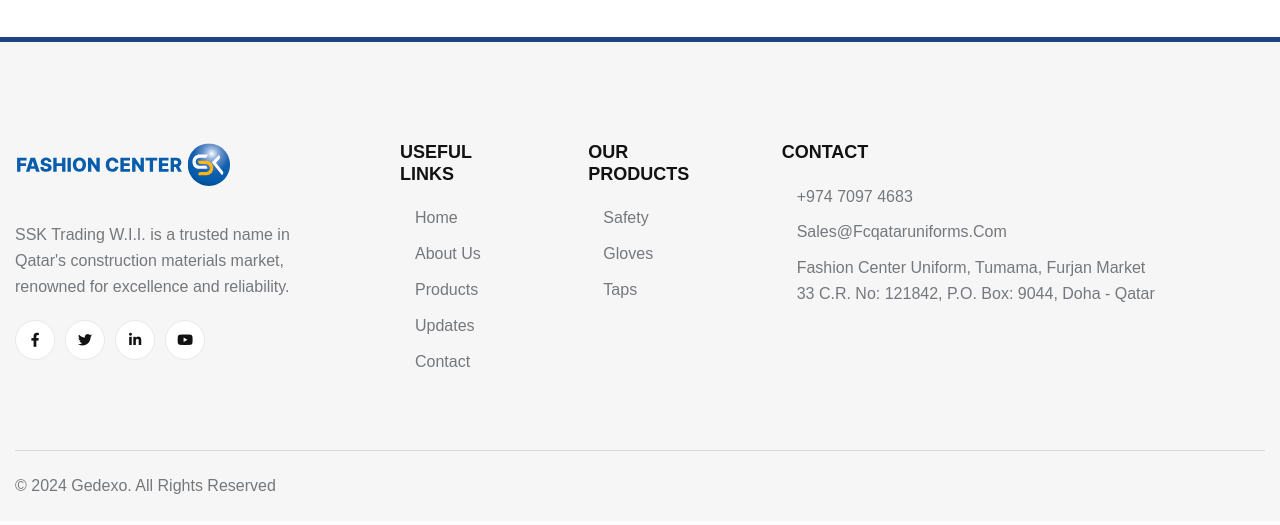
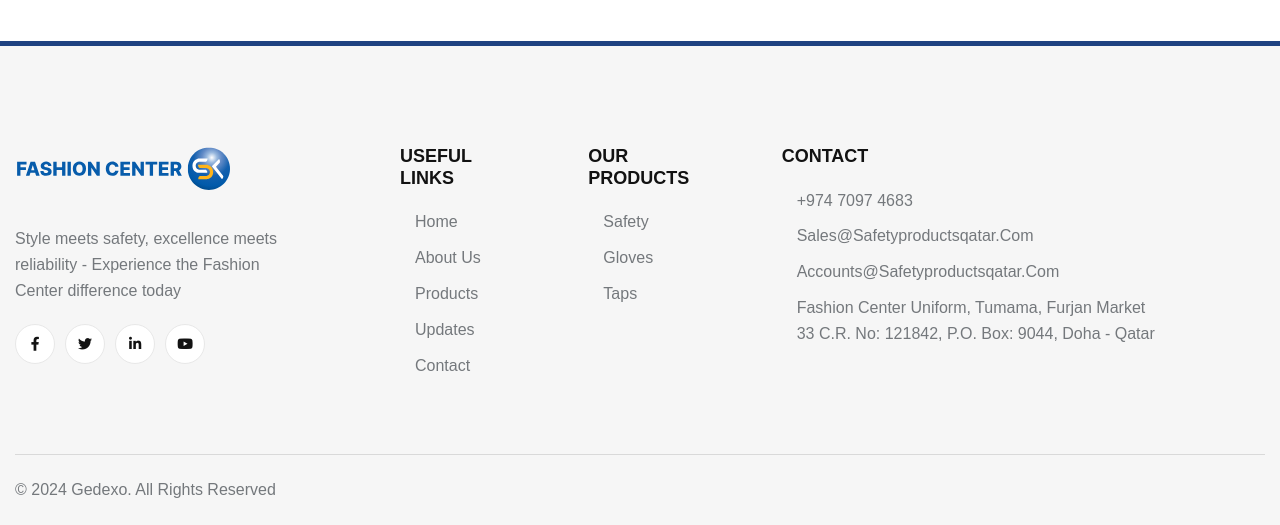
Before and after one commit to gedexo/ssk, a Django app: page /contact/ in a window 1280 px wide. Shown: the part 1554-2079 px from the top of the page. Before the commit the page ends 2048 px from the top, so only its background shows below. Run offline with Django 4.2, Linux system fonts and the light colour scheme; data comes from the database, SQL or seed files in the repository; some libraries are stand-ins or nearby versions; some web fonts are replaced.

Commit message:
content change

```diff
--- a/static/web/css/custom.css
+++ b/static/web/css/custom.css
@@ -158,6 +158,10 @@
     .tg-header__top-delivery p{
         font-size: 7px;
     }
+    .contact-mails h2 a{
+        font-size: 15px;
+        word-break: break-all;
+    }
 }
 
 @media (max-width: 767.98px) {  }
--- a/templates/web/contact.html
+++ b/templates/web/contact.html
@@ -25,10 +25,13 @@
                                     <div class="icon">
                                         <i class="renova-envelope-open"></i>
                                     </div>
-                                    <div class="content">
+                                    <div class="content contact-mails">
                                         <span>MAke A Quote</span>
-                                        <h2 class="title"><a href="mailto:sales@fcqataruniforms.com">
-                                            sales@fcqataruniforms.com</a></h2>
+                                        <h2 class="title"><a href="mailto:sales@safetyproductsqatar.com">
+                                            sales@safetyproductsqatar.com</a></h2>
+                                        <h2 class="title"><a href="mailto:accounts@safetyproductsqatar.com">
+                                            accounts@safetyproductsqatar.com</a></h2>
+
                                     </div>
                                 </div>
                             </div>
@@ -97,8 +100,7 @@
                         </div>
                          <!-- contact-map -->
                          <div class="contact-map">
-                            <iframe src="https://www.google.com/maps/embed?pb=!1m18!1m12!1m3!1d48409.69813174607!2d-74.05163325136718!3d40.68264649999998!2m3!1f0!2f0!3f0!3m2!1i1024!2i768!4f13.1!3m3!1m2!1s0x89c25bae694479a3%3A0xb9949385da52e69e!2sBarclays%20Center!5e0!3m2!1sen!2sbd!4v1684309529719!5m2!1sen!2sbd" style="border:0;" allowfullscreen="" loading="lazy" referrerpolicy="no-referrer-when-downgrade"></iframe>
-                        </div>
+                            <iframe src="https://www.google.com/maps/embed?pb=!1m18!1m12!1m3!1d3609.2872890043236!2d51.53881637455189!3d25.227246930484487!2m3!1f0!2f0!3f0!3m2!1i1024!2i768!4f13.1!3m3!1m2!1s0x3e45cf6a0f2d937b%3A0x75d764c75601c86c!2sFurjan%20market!5e0!3m2!1sen!2sin!4v1712211270834!5m2!1sen!2sin" style="border:0;" allowfullscreen="" loading="lazy" referrerpolicy="no-referrer-when-downgrade"></iframe>                        </div>
                         <!-- contact-map-end -->
                     </div>
                 </div>
--- a/templates/web/partials/footer.html
+++ b/templates/web/partials/footer.html
@@ -13,7 +13,7 @@
                             <a href="/"><img src="{% static 'web/img/logo.svg' %}" alt="logo"></a>
                         </div>
                         <div class="footer__content">
-                            <p>SSK Trading W.I.I. is a trusted name in Qatar's construction materials market, renowned for excellence and reliability.</p>
+                            <p>Style meets safety, excellence meets reliability - Experience the Fashion Center difference today</p>
                         </div>
                         <div class="footer__social">
                             <ul class="list-wrap">
@@ -74,7 +74,10 @@
                                     <a href="tel:+97470974683"><i class="renova-right-arrow"></i><span>+974 7097 4683</span></a>
                                 </li>
                                 <li>
-                                    <a href="mailto:sales@fcqataruniforms.com"><i class="renova-right-arrow"></i><span>sales@fcqataruniforms.com</span></a>
+                                    <a href="mailto:sales@safetyproductsqatar.com"><i class="renova-right-arrow"></i><span>sales@safetyproductsqatar.com</span></a>
+                                </li>
+                                <li>
+                                    <a href="mailto:accounts@safetyproductsqatar.com"><i class="renova-right-arrow"></i><span>accounts@safetyproductsqatar.com</span></a>
                                 </li>
                                 <li>
                                     <a href="javascript:void(0)"><i class="renova-right-arrow"></i><span>Fashion Center Uniform, Tumama, Furjan Market 33 C.R. No: 121842, P.O. Box: 9044, Doha - Qatar</span></a>
--- a/templates/web/partials/header.html
+++ b/templates/web/partials/header.html
@@ -146,7 +146,7 @@
                 <button><i class="far fa-window-close"></i></button>
             </div>
             <div class="offCanvas__logo mb-30">
-                <a href="/"><img src="{% static 'web/img/ext/logo.png' %}" alt="Logo"></a>
+                <a href="/"><img src="{% static 'web/img/logo1.svg' %}" alt="Logo"></a>
             </div>
             <div class="offCanvas__side-info mb-30">
                 <div class="contact-list mb-30">
@@ -159,7 +159,8 @@
                 </div>
                 <div class="contact-list mb-30">
                     <h4>Email Address</h4>
-                    <p>sales@fcqataruniforms.com</p>
+                    <p>sales@safetyproductsqatar.com</p>
+                    <p>accounts@safetyproductsqatar.com</p>
                 </div>
             </div>
             <div class="offCanvas__social-icon mt-30">
```
Also changed, not shown: templates/web/about.html (+6 -6 lines), templates/web/index.html (+12 -62 lines).
